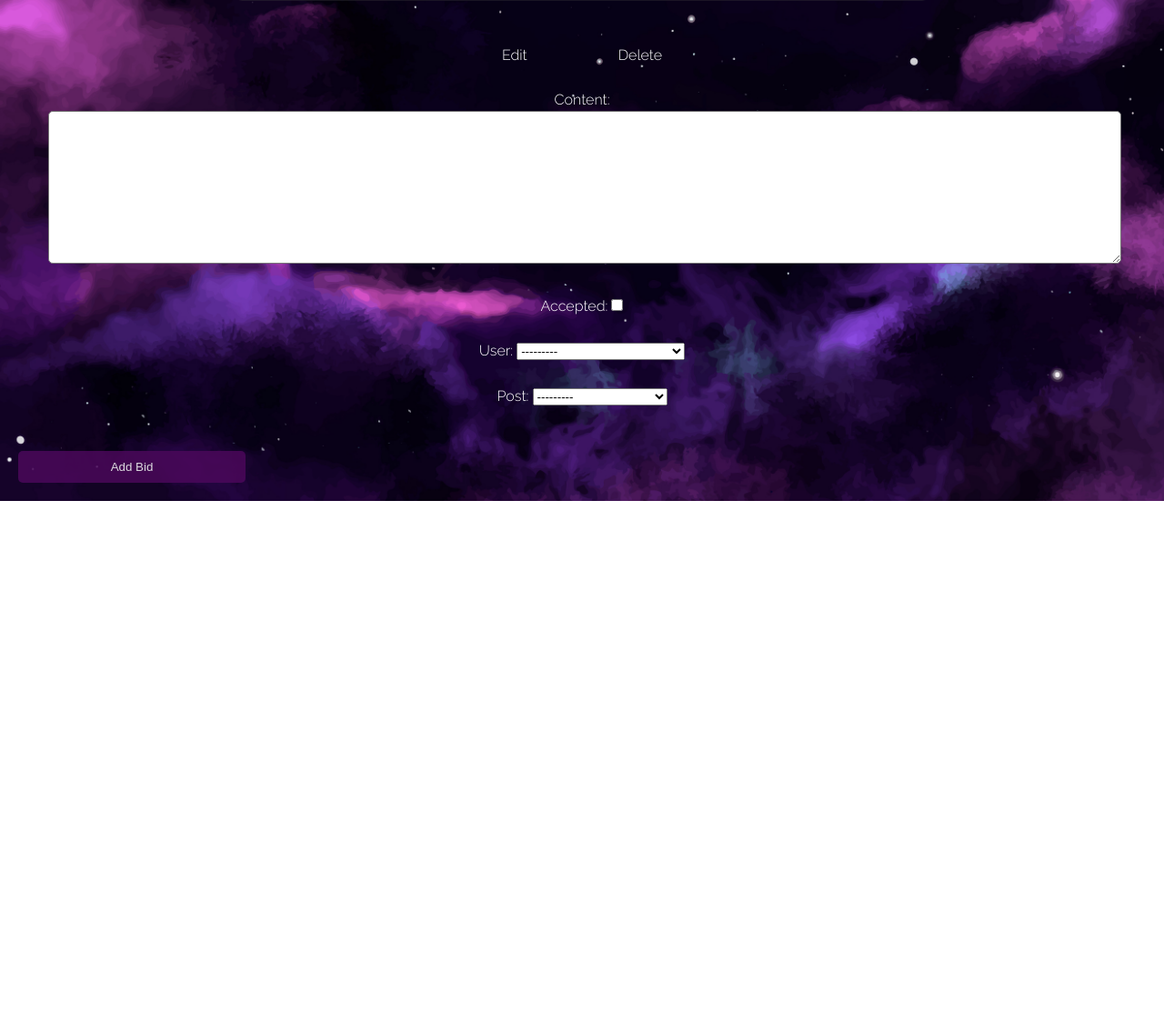
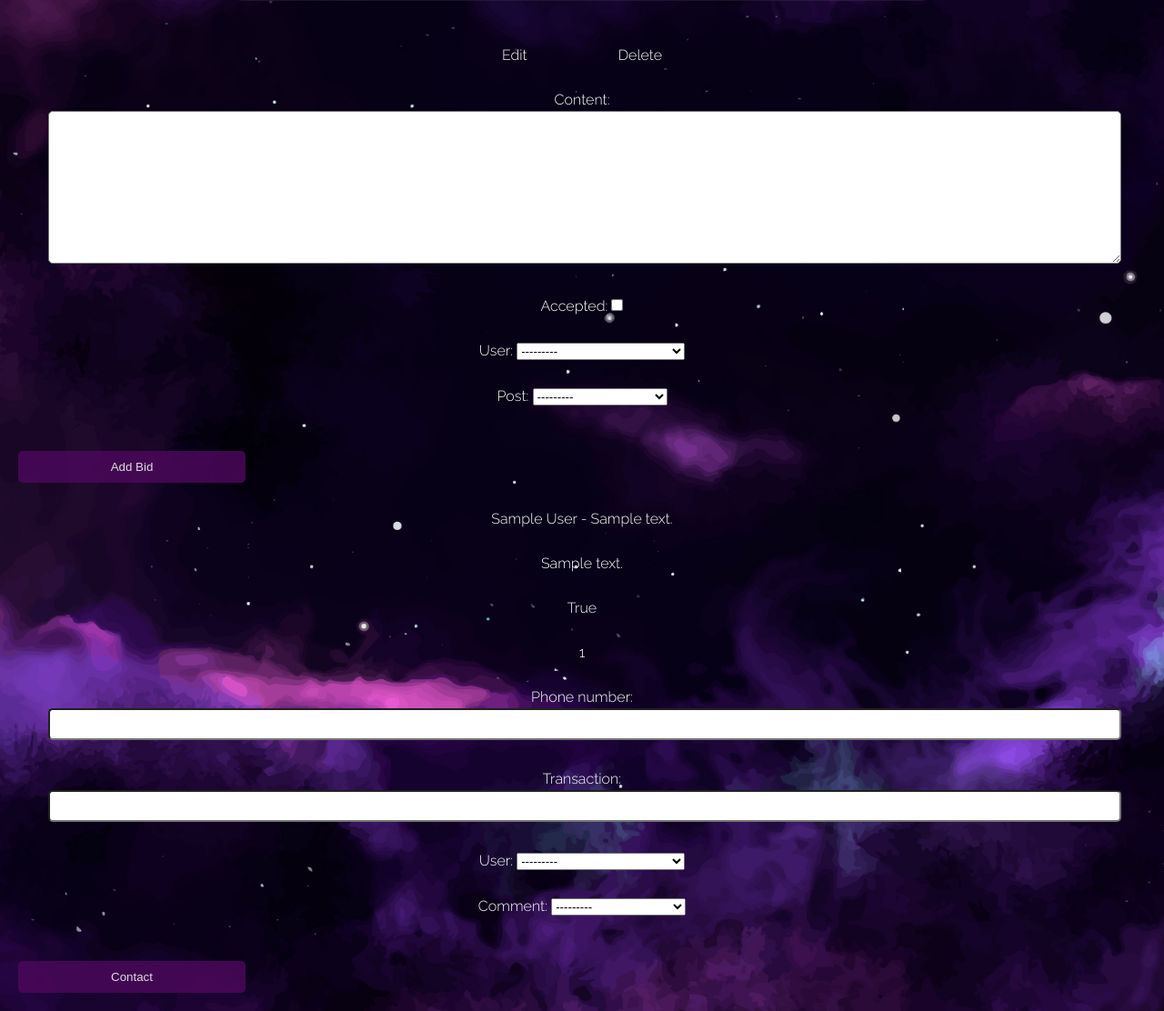
Before and after one commit to supersarahhh/Meridio-Full-Stack-App, a Django app: template meridio/main_app/templates/market/detail.html in a window 1280 px wide. Shown: the part 421-1533 px from the top of the page at 91% size. Before the commit the page ends 972 px from the top, so only its background shows below. Run offline with Django 4.2, Linux system fonts and the light colour scheme; the template is opened without the code that fills it: values that come from a table or form of the project are taken from there, others are empty; tables that the repository leaves empty hold one stand-in row (values such as "Sample post").

Commit message:
url and detail page changes for contact form

```diff
--- a/meridio/main_app/forms.py
+++ b/meridio/main_app/forms.py
@@ -9,4 +9,4 @@ class CommentForm(ModelForm):
 class ContactForm(ModelForm):
     class Meta:
         model = Contact
-        fields = ['phone_number', 'transaction']
+        fields = ['phone_number', 'transaction', 'user', 'comment']
--- a/meridio/main_app/templates/main_app/post_form.html
+++ b/meridio/main_app/templates/main_app/post_form.html
@@ -10,7 +10,7 @@
 {% endif %}
 
 <div class="container">
-  <form action="" method="POST" >
+  <form action="{% url 'post_create' %}" method="POST" >
 
     {% csrf_token %}
     <table>
@@ -19,8 +19,9 @@
 
 
     </table>
+    <input type="submit" value="Submit!" class="btn">
   </form>
-  <input type="submit" value="Submit!" class="btn">
+
 
 </div>
 {% endblock %}
--- a/meridio/main_app/templates/market/detail.html
+++ b/meridio/main_app/templates/market/detail.html
@@ -28,5 +28,22 @@
       {{ comment_form.as_p }}
       <input type="submit" class="btn" value="Add Bid">
     </form>
+
+    {% for comment in post.comment_set.all %}
+      <div>
+        <p>{{comment.user}}</p>
+        <p>{{comment.content}}</p>
+        <p>{{comment.accepted}}</p>
+        <p>{{comment.id}}</p>
+      </div>
+      {% if comment.accepted %}
+      <form action="{% url 'add_contact' post.id %}" method="POST">
+        {% csrf_token %}
+        {{ contact_form.as_p }}
+        <input type="submit" class="btn" value="Contact">
+      </form>
+      {% endif %}
+
+    {% endfor %}
   </div>
 {% endblock %}
--- a/meridio/main_app/urls.py
+++ b/meridio/main_app/urls.py
@@ -10,5 +10,5 @@ urlpatterns = [
     path('market/<int:pk>/update/', views.PostUpdate.as_view(), name='post_update'),
     path('market/<int:pk>/delete', views.PostDelete.as_view(), name='post_delete'),
     path('market/<int:post_id>/add_comment/', views.add_comment, name='add_comment'),
-
+    path('market/<int:post_id>/add_contact/', views.add_contact, name='add_contact')
 ]
--- a/meridio/main_app/views.py
+++ b/meridio/main_app/views.py
@@ -32,11 +32,12 @@ def add_comment(request, post_id):
     return redirect('detail', post_id=post_id)
 
 
-def add_contact(request, comment_id, post_id):
+def add_contact(request, post_id):
     form = ContactForm(request.POST)
+    print(form)
     if form.is_valid():
         new_contact = form.save(commit=False)
-        new_contact.comment_id = comment_id
+        new_contact.post_id = post_id
         new_contact.save()
     return redirect('detail', post_id=post_id)
 
```
